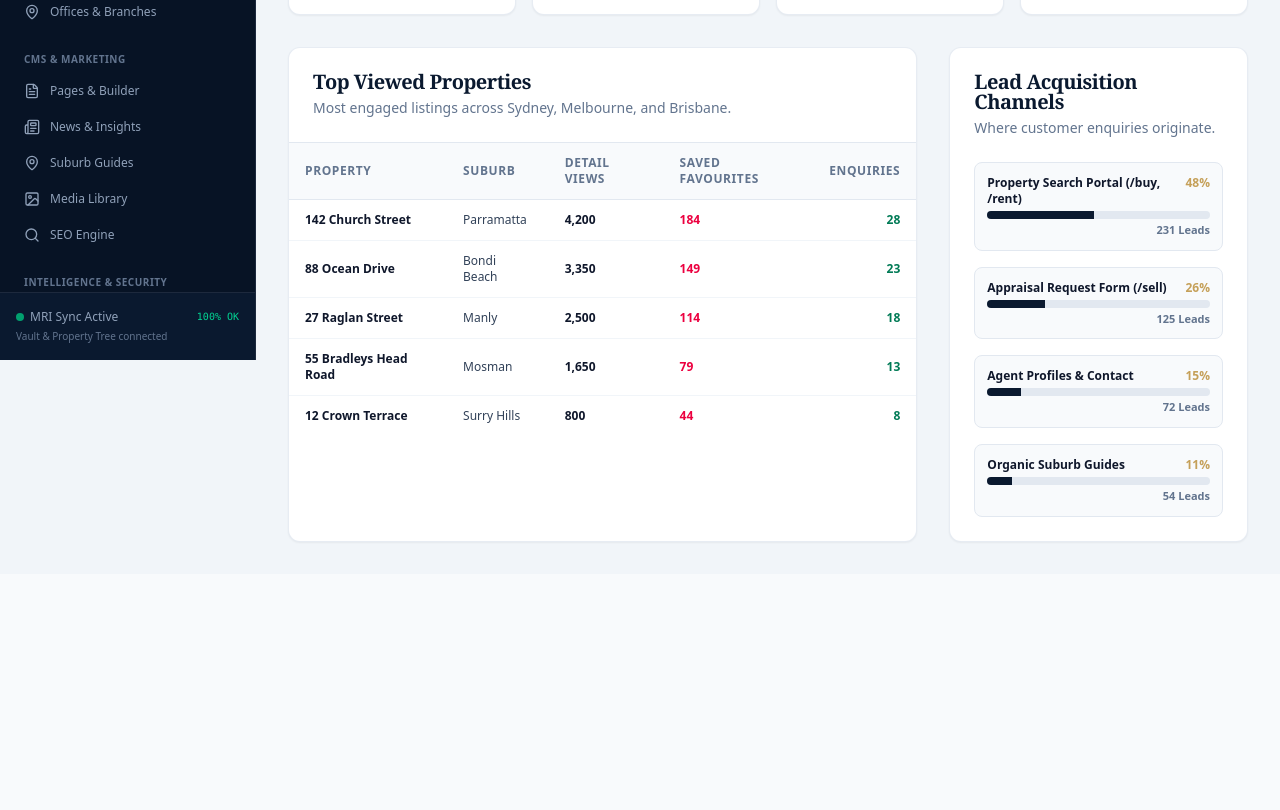
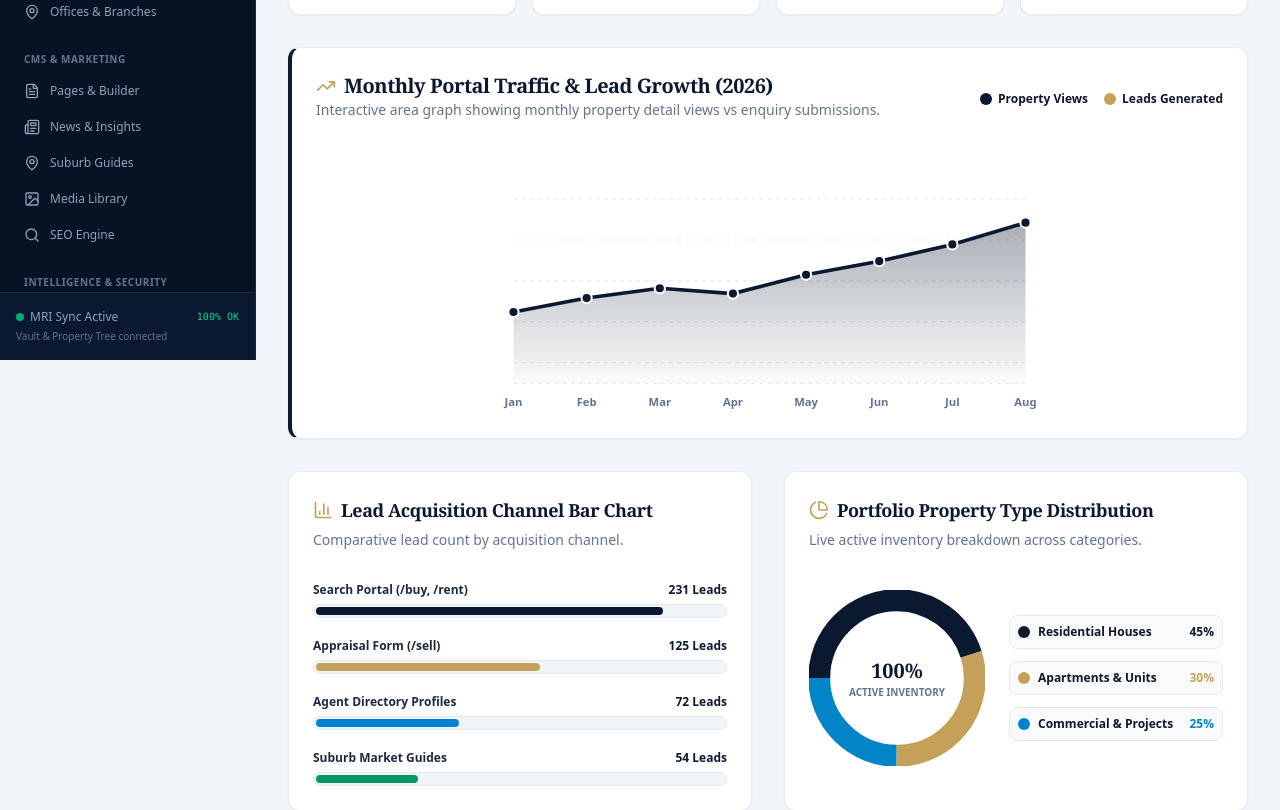
Before and after one commit to infomats2000/Hampton-Homes, a Next.js app: page /admin/analytics in a window 1280 px wide. Shown: the part 440-1250 px from the top of the page. Before the commit the page ends 1014 px from the top, so only its background shows below. Built offline with nearby package versions, Linux system fonts and the light colour scheme.

Commit message:
Add interactive visual graphs and charts to Admin Analytics dashboard

```diff
--- a/src/app/(admin)/admin/analytics/page.tsx
+++ b/src/app/(admin)/admin/analytics/page.tsx
@@ -1,7 +1,20 @@
 "use client";
 
 import React, { useState } from "react";
-import { BarChart3, TrendingUp, Eye, Users, FileText, ArrowUpRight, ShieldCheck, Download, Calendar } from "lucide-react";
+import {
+  BarChart3,
+  TrendingUp,
+  Eye,
+  Users,
+  FileText,
+  ArrowUpRight,
+  ShieldCheck,
+  Download,
+  Calendar,
+  PieChart as PieIcon,
+  Activity,
+  Layers,
+} from "lucide-react";
 import { Button } from "@/components/ui/button";
 import { Badge } from "@/components/ui/badge";
 import { Card, CardHeader, CardTitle, CardDescription, CardContent } from "@/components/ui/card";
@@ -10,6 +23,36 @@ import { MOCK_AUSTRALIAN_PROPERTIES } from "@/lib/mri/mock-provider";
 
 export default function AdminAnalyticsPage() {
   const [timeframe, setTimeframe] = useState("30_DAYS");
+  const [hoveredPoint, setHoveredPoint] = useState<number | null>(null);
+
+  // Monthly Traffic Data Points (Jan - Aug 2026)
+  const monthlyData = [
+    { month: "Jan", views: 12400, leads: 180 },
+    { month: "Feb", views: 15800, leads: 220 },
+    { month: "Mar", views: 18200, leads: 270 },
+    { month: "Apr", views: 16900, leads: 240 },
+    { month: "May", views: 21500, leads: 310 },
+    { month: "Jun", views: 24800, leads: 380 },
+    { month: "Jul", views: 28900, leads: 430 },
+    { month: "Aug", views: 34200, leads: 482 },
+  ];
+
+  // Max values for SVG scaling
+  const maxViews = 40000;
+
+  // Generate SVG Path coordinates for Area Line Chart
+  const points = monthlyData.map((d, i) => {
+    const x = (i / (monthlyData.length - 1)) * 500 + 40;
+    const y = 200 - (d.views / maxViews) * 160;
+    return { x, y, data: d };
+  });
+
+  const pathD = points.reduce(
+    (acc, p, i) => (i === 0 ? `M ${p.x} ${p.y}` : `${acc} L ${p.x} ${p.y}`),
+    ""
+  );
+
+  const areaD = `${pathD} L ${points[points.length - 1].x} 220 L ${points[0].x} 220 Z`;
 
   return (
     <div className="space-y-8">
@@ -18,12 +61,12 @@ export default function AdminAnalyticsPage() {
         <div>
           <div className="flex items-center gap-2">
             <h1 className="font-serif text-3xl font-bold text-[#0a192f]">
-              Executive Analytics & Property Insights
+              Executive Analytics & Visual Graph Center
             </h1>
-            <Badge variant="gold">Section 53 Compliant</Badge>
+            <Badge variant="gold">Real-time Graphs Enabled</Badge>
           </div>
           <p className="text-sm text-slate-500 mt-1">
-            Real-time tracking of portal impressions, lead conversion rates, top performing suburbs, and agent metrics.
+            Visual tracking of monthly traffic growth, property view trends, lead conversion channels, and portfolio distribution.
           </p>
         </div>
 
@@ -41,12 +84,12 @@ export default function AdminAnalyticsPage() {
 
           <Button variant="outline" size="sm" className="gap-1.5 text-xs">
             <Download className="h-3.5 w-3.5" />
-            <span>Export Report (PDF)</span>
+            <span>Export Analytics Report</span>
           </Button>
         </div>
       </div>
 
-      {/* Metric Cards */}
+      {/* Metric Summary Cards */}
       <div className="grid grid-cols-1 sm:grid-cols-2 lg:grid-cols-4 gap-4">
         <StatsCard title="Total Portal Impressions" value="142,850" trend="+18.4% vs last period" icon={Eye} subtitle="Unique pageviews" />
         <StatsCard title="Total Enquiries Generated" value="482" trend="+12.1% vs last period" icon={Users} subtitle="Leads routed to agents" />
@@ -54,22 +97,218 @@ export default function AdminAnalyticsPage() {
         <StatsCard title="Avg Lead Response Time" value="18 Mins" trend="-4.2 mins faster" icon={BarChart3} subtitle="Agency SLA benchmark" />
       </div>
 
+      {/* GRAPH 1: Monthly Traffic & Lead Growth Area Chart */}
+      <Card className="border-l-4 border-l-[#0a192f]">
+        <CardHeader className="flex flex-col sm:flex-row sm:items-center justify-between gap-4 pb-2">
+          <div>
+            <CardTitle className="text-xl flex items-center gap-2">
+              <TrendingUp className="h-5 w-5 text-[#c5a059]" />
+              <span>Monthly Portal Traffic & Lead Growth (2026)</span>
+            </CardTitle>
+            <CardDescription>
+              Interactive area graph showing monthly property detail views vs enquiry submissions.
+            </CardDescription>
+          </div>
+          <div className="flex items-center gap-4 text-xs font-semibold">
+            <span className="flex items-center gap-1.5">
+              <span className="h-3 w-3 rounded-full bg-[#0a192f]" /> Property Views
+            </span>
+            <span className="flex items-center gap-1.5">
+              <span className="h-3 w-3 rounded-full bg-[#c5a059]" /> Leads Generated
+            </span>
+          </div>
+        </CardHeader>
+        <CardContent className="p-6">
+          <div className="w-full overflow-x-auto">
+            <svg viewBox="0 0 580 250" className="w-full h-64 overflow-visible">
+              <defs>
+                <linearGradient id="areaGradient" x1="0" y1="0" x2="0" y2="1">
+                  <stop offset="0%" stopColor="#0a192f" stopOpacity="0.35" />
+                  <stop offset="100%" stopColor="#0a192f" stopOpacity="0.02" />
+                </linearGradient>
+              </defs>
+
+              {/* Y Axis Grid Lines */}
+              {[40, 80, 120, 160, 200, 220].map((yVal, idx) => (
+                <line
+                  key={idx}
+                  x1="40"
+                  y1={yVal}
+                  x2="540"
+                  y2={yVal}
+                  stroke="#e2e8f0"
+                  strokeDasharray="4 4"
+                />
+              ))}
+
+              {/* Area Fill */}
+              <path d={areaD} fill="url(#areaGradient)" />
+
+              {/* Line Curve */}
+              <path d={pathD} fill="none" stroke="#0a192f" strokeWidth="3.5" strokeLinecap="round" />
+
+              {/* Data Points */}
+              {points.map((p, i) => (
+                <g key={i} className="cursor-pointer">
+                  <circle
+                    cx={p.x}
+                    cy={p.y}
+                    r={hoveredPoint === i ? 7 : 5}
+                    fill={hoveredPoint === i ? "#c5a059" : "#0a192f"}
+                    stroke="#ffffff"
+                    strokeWidth="2"
+                    onMouseEnter={() => setHoveredPoint(i)}
+                    onMouseLeave={() => setHoveredPoint(null)}
+                  />
+                  {/* Month Label */}
+                  <text
+                    x={p.x}
+                    y="242"
+                    textAnchor="middle"
+                    className="text-[11px] fill-slate-500 font-semibold"
+                  >
+                    {p.data.month}
+                  </text>
+                </g>
+              ))}
+
+              {/* Tooltip on Hover */}
+              {hoveredPoint !== null && (
+                <g transform={`translate(${points[hoveredPoint].x - 45}, ${points[hoveredPoint].y - 45})`}>
+                  <rect width="90" height="36" rx="6" fill="#071325" />
+                  <text x="45" y="16" textAnchor="middle" fill="#c5a059" className="text-[10px] font-bold">
+                    {monthlyData[hoveredPoint].views.toLocaleString()} Views
+                  </text>
+                  <text x="45" y="28" textAnchor="middle" fill="#ffffff" className="text-[9px] font-medium">
+                    {monthlyData[hoveredPoint].leads} Leads Created
+                  </text>
+                </g>
+              )}
+            </svg>
+          </div>
+        </CardContent>
+      </Card>
+
+      {/* GRAPH 2 & GRAPH 3: Bar Chart & Portfolio Donut */}
+      <div className="grid grid-cols-1 lg:grid-cols-2 gap-8">
+        {/* GRAPH 2: Lead Acquisition Channel Bar Chart */}
+        <Card>
+          <CardHeader>
+            <CardTitle className="text-lg flex items-center gap-2">
+              <BarChart3 className="h-5 w-5 text-[#c5a059]" />
+              <span>Lead Acquisition Channel Bar Chart</span>
+            </CardTitle>
+            <CardDescription>Comparative lead count by acquisition channel.</CardDescription>
+          </CardHeader>
+          <CardContent className="space-y-5 pt-2">
+            {[
+              { label: "Search Portal (/buy, /rent)", count: 231, percentage: 85, color: "bg-[#0a192f]" },
+              { label: "Appraisal Form (/sell)", count: 125, percentage: 55, color: "bg-[#c5a059]" },
+              { label: "Agent Directory Profiles", count: 72, percentage: 35, color: "bg-sky-600" },
+              { label: "Suburb Market Guides", count: 54, percentage: 25, color: "bg-emerald-600" },
+            ].map((item, idx) => (
+              <div key={idx} className="space-y-1.5">
+                <div className="flex justify-between text-xs font-semibold text-slate-800">
+                  <span>{item.label}</span>
+                  <span className="font-bold text-[#0a192f]">{item.count} Leads</span>
+                </div>
+                <div className="w-full bg-slate-100 h-3.5 rounded-full overflow-hidden p-0.5 border border-slate-200">
+                  <div
+                    className={`${item.color} h-full rounded-full transition-all duration-500`}
+                    style={{ width: `${item.percentage}%` }}
+                  />
+                </div>
+              </div>
+            ))}
+          </CardContent>
+        </Card>
+
+        {/* GRAPH 3: Portfolio Category Distribution */}
+        <Card>
+          <CardHeader>
+            <CardTitle className="text-lg flex items-center gap-2">
+              <PieIcon className="h-5 w-5 text-[#c5a059]" />
+              <span>Portfolio Property Type Distribution</span>
+            </CardTitle>
+            <CardDescription>Live active inventory breakdown across categories.</CardDescription>
+          </CardHeader>
+          <CardContent className="flex flex-col sm:flex-row items-center justify-between gap-6 py-4">
+            {/* Donut Chart SVG */}
+            <div className="relative h-44 w-44 shrink-0 flex items-center justify-center">
+              <svg viewBox="0 0 36 36" className="w-full h-full transform -rotate-90">
+                {/* Segment 1: Houses (45%) */}
+                <path
+                  d="M18 2.0845 a 15.9155 15.9155 0 0 1 0 31.831 a 15.9155 15.9155 0 0 1 0 -31.831"
+                  fill="none"
+                  stroke="#0a192f"
+                  strokeWidth="4.5"
+                  strokeDasharray="45, 100"
+                />
+                {/* Segment 2: Apartments (30%) */}
+                <path
+                  d="M18 2.0845 a 15.9155 15.9155 0 0 1 0 31.831 a 15.9155 15.9155 0 0 1 0 -31.831"
+                  fill="none"
+                  stroke="#c5a059"
+                  strokeWidth="4.5"
+                  strokeDasharray="30, 100"
+                  strokeDashoffset="-45"
+                />
+                {/* Segment 3: Commercial & Projects (25%) */}
+                <path
+                  d="M18 2.0845 a 15.9155 15.9155 0 0 1 0 31.831 a 15.9155 15.9155 0 0 1 0 -31.831"
+                  fill="none"
+                  stroke="#0284c7"
+                  strokeWidth="4.5"
+                  strokeDasharray="25, 100"
+                  strokeDashoffset="-75"
+                />
+              </svg>
+              <div className="absolute inset-0 flex flex-col items-center justify-center text-center">
+                <span className="font-serif font-bold text-xl text-[#0a192f]">100%</span>
+                <span className="text-[10px] text-slate-500 uppercase font-semibold">Active Inventory</span>
+              </div>
+            </div>
+
+            {/* Donut Chart Legend */}
+            <div className="space-y-3 w-full text-xs font-semibold">
+              <div className="flex items-center justify-between p-2 rounded-lg bg-slate-50 border border-slate-200">
+                <span className="flex items-center gap-2">
+                  <span className="h-3 w-3 rounded-full bg-[#0a192f]" /> Residential Houses
+                </span>
+                <span className="font-bold text-[#0a192f]">45%</span>
+              </div>
+              <div className="flex items-center justify-between p-2 rounded-lg bg-slate-50 border border-slate-200">
+                <span className="flex items-center gap-2">
+                  <span className="h-3 w-3 rounded-full bg-[#c5a059]" /> Apartments & Units
+                </span>
+                <span className="font-bold text-[#c5a059]">30%</span>
+              </div>
+              <div className="flex items-center justify-between p-2 rounded-lg bg-slate-50 border border-slate-200">
+                <span className="flex items-center gap-2">
+                  <span className="h-3 w-3 rounded-full bg-sky-600" /> Commercial & Projects
+                </span>
+                <span className="font-bold text-sky-600">25%</span>
+              </div>
+            </div>
+          </CardContent>
+        </Card>
+      </div>
+
       {/* Top Performing Properties Grid */}
-      <div className="grid grid-cols-1 lg:grid-cols-3 gap-8">
-        <Card className="lg:col-span-2">
+      <Card>
         <CardHeader>
-            <CardTitle>Top Viewed Properties</CardTitle>
-            <CardDescription>Most engaged listings across Sydney, Melbourne, and Brisbane.</CardDescription>
+          <CardTitle className="text-xl text-[#0a192f]">Top Viewed Properties Portfolio</CardTitle>
+          <CardDescription>Detailed engagement statistics for active Australian listings.</CardDescription>
         </CardHeader>
         <CardContent className="p-0">
           <table className="w-full text-left text-xs">
             <thead className="bg-slate-50 border-y border-slate-200 text-slate-500 font-semibold uppercase tracking-wider">
               <tr>
-                  <th className="py-3 px-4">Property</th>
+                <th className="py-3 px-4">Property Address</th>
                 <th className="py-3 px-4">Suburb</th>
                 <th className="py-3 px-4">Detail Views</th>
                 <th className="py-3 px-4">Saved Favourites</th>
-                  <th className="py-3 px-4 text-right">Enquiries</th>
+                <th className="py-3 px-4 text-right">Enquiries Created</th>
               </tr>
             </thead>
             <tbody className="divide-y divide-slate-100 font-medium">
@@ -88,34 +327,6 @@ export default function AdminAnalyticsPage() {
           </table>
         </CardContent>
       </Card>
-
-        {/* Lead Sources Breakdown */}
-        <Card>
-          <CardHeader>
-            <CardTitle>Lead Acquisition Channels</CardTitle>
-            <CardDescription>Where customer enquiries originate.</CardDescription>
-          </CardHeader>
-          <CardContent className="space-y-4 text-xs font-semibold">
-            {[
-              { channel: "Property Search Portal (/buy, /rent)", percentage: "48%", count: "231 Leads" },
-              { channel: "Appraisal Request Form (/sell)", percentage: "26%", count: "125 Leads" },
-              { channel: "Agent Profiles & Contact", percentage: "15%", count: "72 Leads" },
-              { channel: "Organic Suburb Guides", percentage: "11%", count: "54 Leads" },
-            ].map((c, i) => (
-              <div key={i} className="p-3 rounded-lg bg-slate-50 border border-slate-200 space-y-1">
-                <div className="flex justify-between text-slate-900">
-                  <span>{c.channel}</span>
-                  <span className="font-bold text-[#c5a059]">{c.percentage}</span>
-                </div>
-                <div className="w-full bg-slate-200 h-2 rounded-full overflow-hidden">
-                  <div className="bg-[#0a192f] h-full" style={{ width: c.percentage }} />
-                </div>
-                <p className="text-[11px] text-slate-500 text-right">{c.count}</p>
-              </div>
-            ))}
-          </CardContent>
-        </Card>
-      </div>
     </div>
   );
 }
```
Lines whose indentation alone changed are shown as unchanged.
